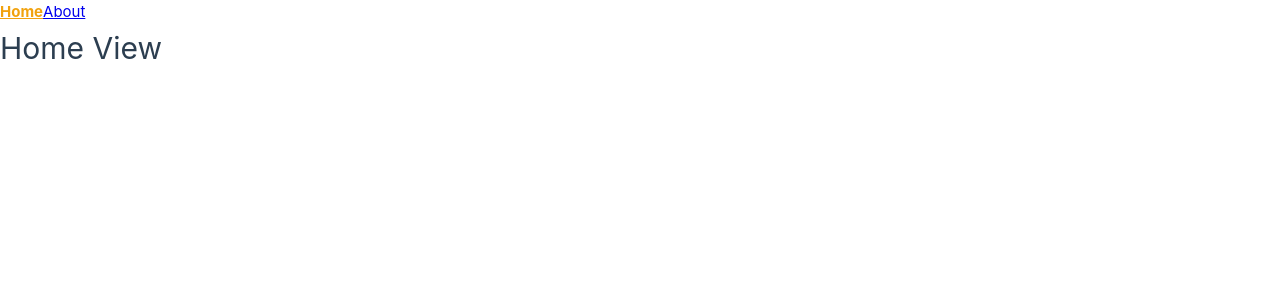
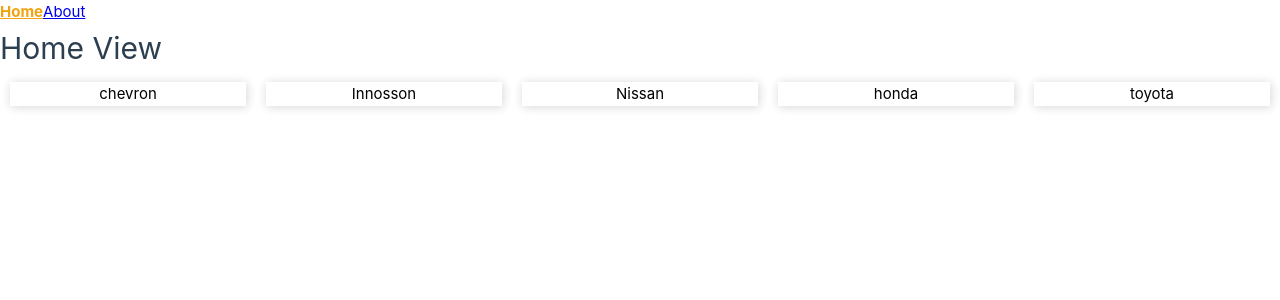
Before and after one commit to godswilludemba/vue-routing-link, a Vue app: page / in a window 1280 px wide. Shown: the top 300 px of the page. Built offline with nearby package versions, Linux system fonts and the light colour scheme.

Commit message:
ft:made the routing path dynamic

```diff
--- /dev/null
+++ b/src/data/cars.json
@@ -0,0 +1,37 @@
+[
+  {
+    "id": 1,
+    "name": "chevron",
+    "description": "this iss the most expensive car on earth",
+    "price": 1500000,
+    "year": 2025
+  },
+  {
+    "id": 2,
+    "name": "Innosson",
+    "description": "this iss the most expensive car on earth",
+    "price": 65000,
+    "year": 2020
+  },
+  {
+    "id": 3,
+    "name": "Nissan",
+    "description": "this iss the most expensive car on earth",
+    "price": 900000,
+    "year": 2019
+  },
+  {
+    "id": 4,
+    "name": "honda",
+    "description": "this iss the most expensive car on earth",
+    "price": 215056000,
+    "year": 2000
+  },
+  {
+    "id": 5,
+    "name": "toyota",
+    "description": " yoikckckdckdc  kckkdckdck  ckdkcdkcdkc",
+    "price": 100000,
+    "year": 2012
+  }
+]
--- a/src/route/index.js
+++ b/src/route/index.js
@@ -3,6 +3,7 @@
 import { createRouter, createWebHistory } from "vue-router";
 import HomeView from "../views/HomeView.vue";
 import AboutView from "../views/AboutView.vue";
+import CarView from "../views/CarView.vue";
 
 const router = createRouter({
   history: createWebHistory(import.meta.env.BASE_URL),
@@ -17,6 +18,11 @@ const router = createRouter({
       name: "about",
       component: AboutView,
     },
+    {
+      path: "/cars/:id",
+      name: "car",
+      component: CarView,
+    },
   ],
 });
 
--- /dev/null
+++ b/src/views/CarView.vue
@@ -0,0 +1,5 @@
+<template>
+  <div>
+    <h1>Cars View</h1>
+  </div>
+</template>
--- a/src/views/HomeView.vue
+++ b/src/views/HomeView.vue
@@ -1,7 +1,32 @@
-<script setup></script>
+<script setup>
+import cars from "../data/cars.json";
+import { RouterLink } from "vue-router";
+</script>
 
 <template>
   <h1>Home View</h1>
+  <div class="cars">
+    <RouterLink
+      :to="`/cars/${car.id}`"
+      v-for="car in cars"
+      :key="car.id"
+      href=""
+      >{{ car.name }}</RouterLink
+    >
+  </div>
 </template>
 
-<style scoped></style>
+<style scoped>
+.cars {
+  display: flex;
+}
+
+.cars a {
+  text-decoration: none;
+  width: 100%;
+  color: black;
+  box-shadow: 1px 1px 10px rgb(63, 41, 41, 0.2);
+  margin: 10px;
+  text-align: center;
+}
+</style>
```
